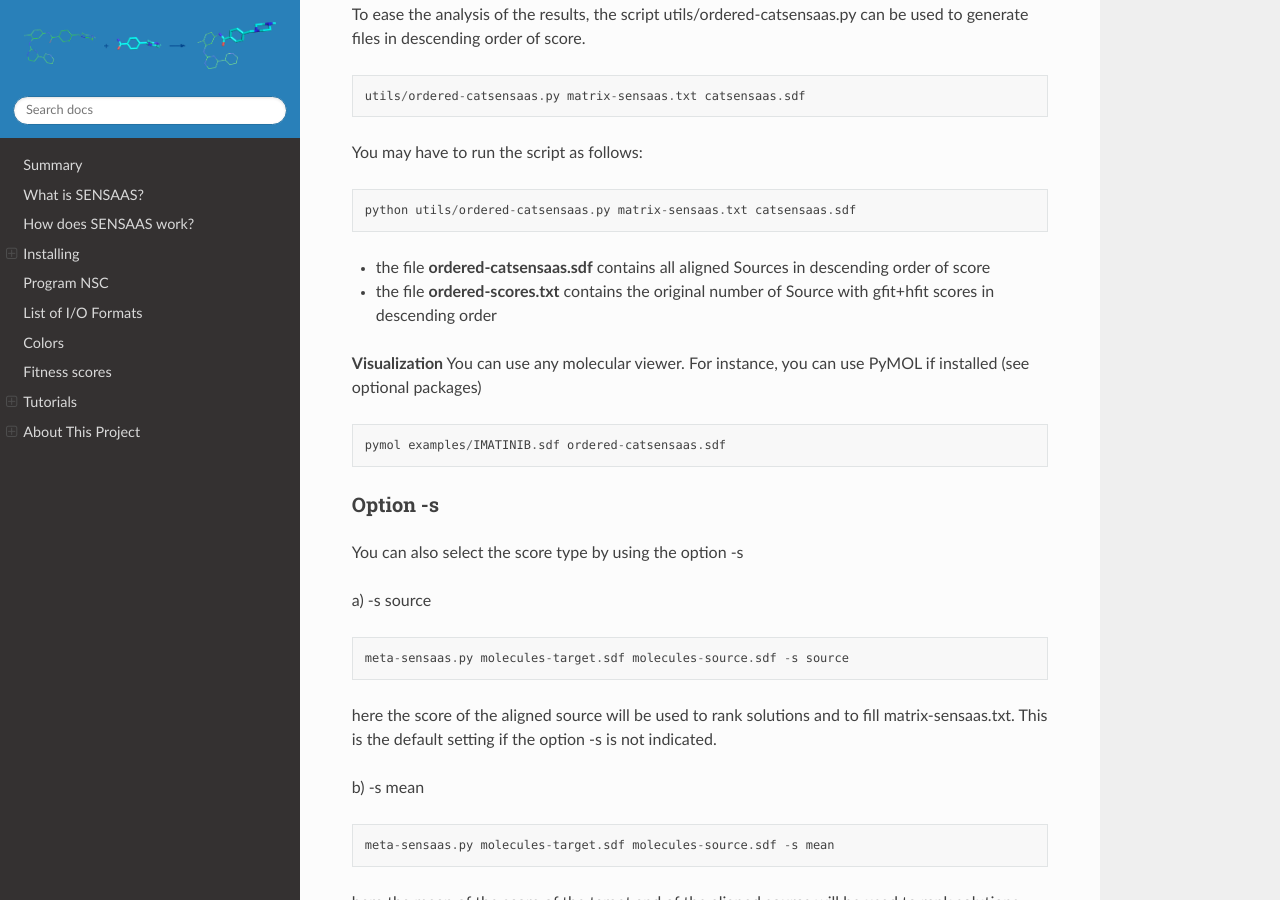
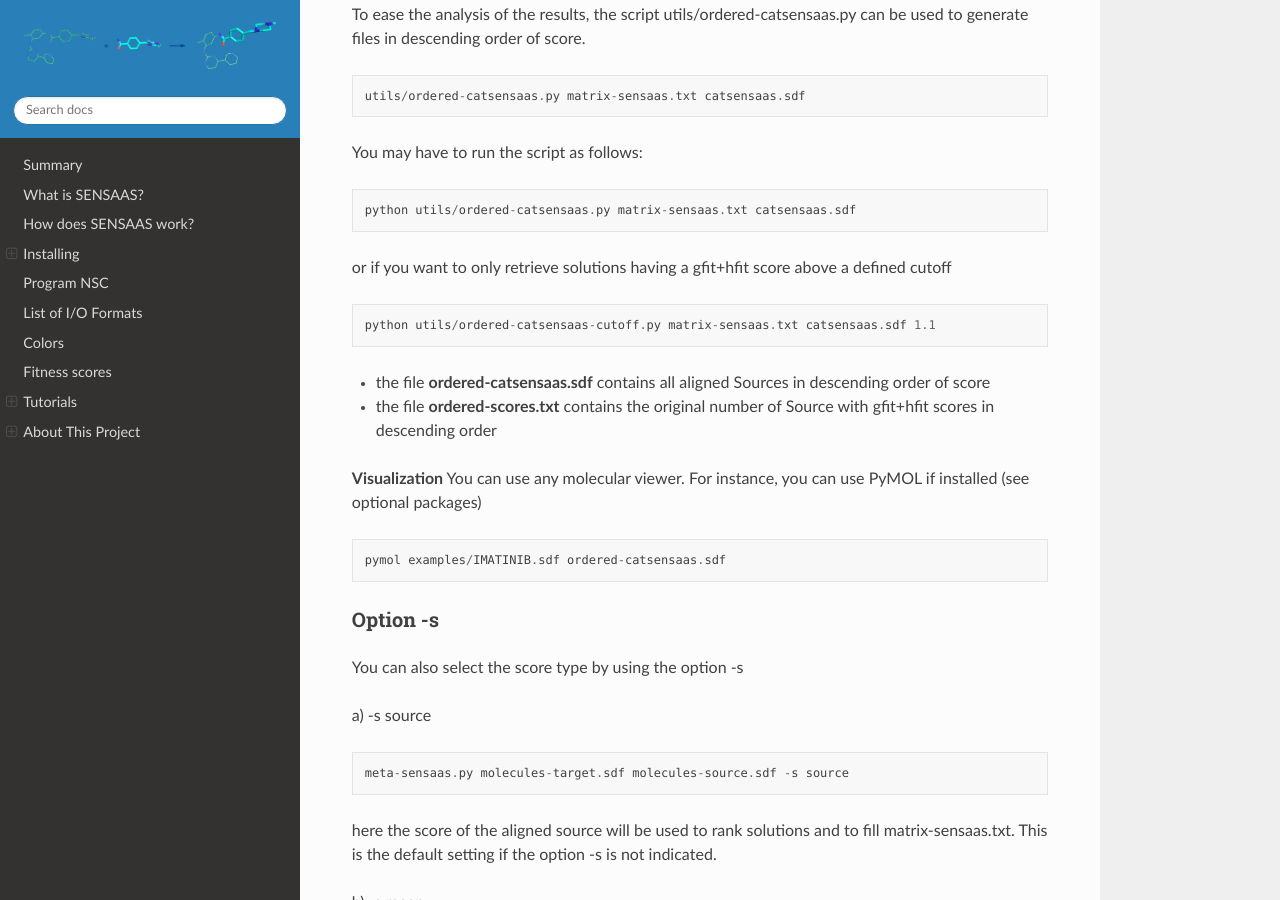
Before and after one commit to SENSAAS/sensaas, a Sphinx documentation site: the page built from docs/index.rst, in a window 1280 px wide and 900 px high, scrolled down 9390 px. Built offline with Sphinx 7.4.7 and the Read the Docs theme 2.0.0, drawn with Linux system fonts in a browser that asks for light colours.

Commit message:
Update index.rst

```diff
--- a/docs/index.rst
+++ b/docs/index.rst
@@ -343,6 +343,11 @@ You may have to run the script as follows:
 ::
 	python utils/ordered-catsensaas.py matrix-sensaas.txt catsensaas.sdf
 
+or if you want to only retrieve solutions having a gfit+hfit score above a defined cutoff
+::
+
+	python utils/ordered-catsensaas-cutoff.py matrix-sensaas.txt catsensaas.sdf 1.1
+
 - the file **ordered-catsensaas.sdf** contains all aligned Sources in descending order of score
 - the file **ordered-scores.txt** contains the original number of Source with gfit+hfit scores in descending order
 
```
